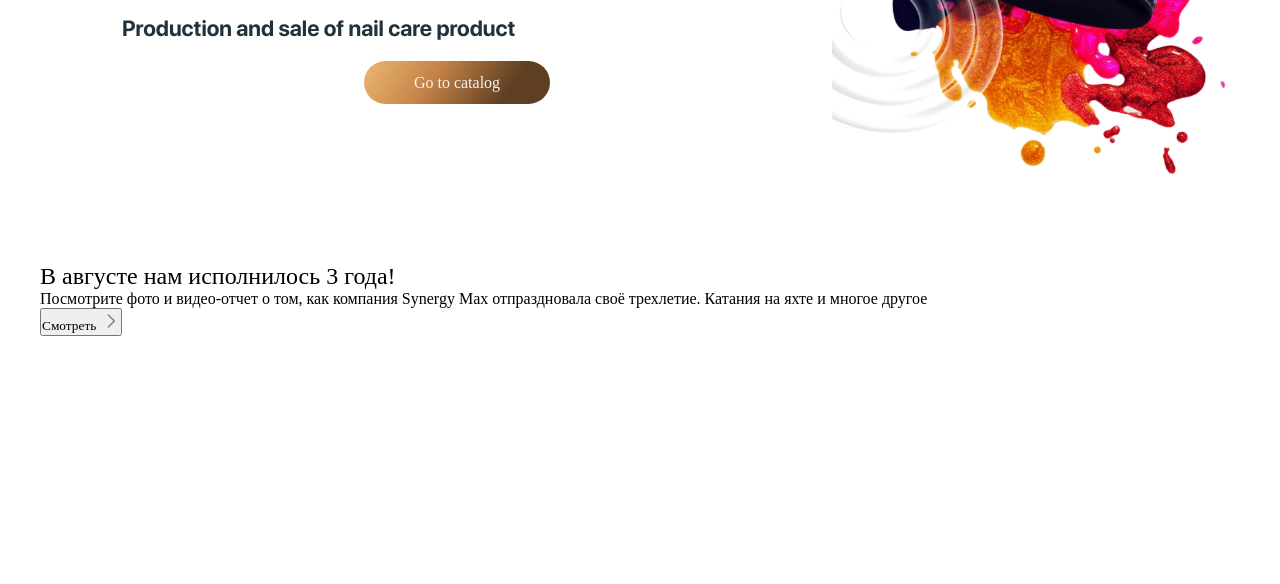
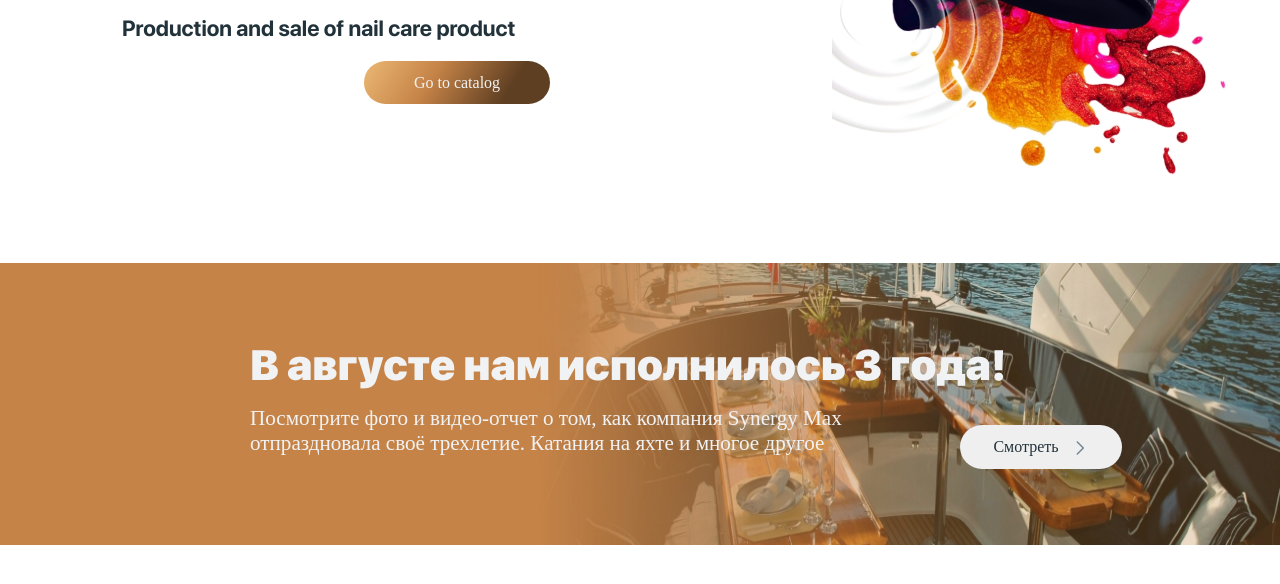
Before and after one commit to vitalya07/synergy, a plain HTML site: page index.html in a window 1280 px wide. Shown: the part 624-1208 px from the top of the page. Before the commit the page ends 960 px from the top, so only its background shows below. Drawn offline with Linux system fonts and the light colour scheme; a web font is replaced by a local one.

Commit message:
Адаптировал блок с юбилеем

```diff
--- a/index.html
+++ b/index.html
@@ -97,9 +97,8 @@
                 </div>
             </article> -->
             <article class="report">
-                <div class="container">
+                <img src="img/bg/bg-3yare.jpeg.jpeg" alt="bg" class="report__bg">
                 <h2 class="report__title">В августе нам исполнилось 3 года!</h2>
-                    <div class="report__wrapper">
                     <p class="report__descr">
                         Посмотрите фото и видео-отчет о том, как компания Synergy Max отпраздновала своё трехлетие. Катания на яхте и многое другое
                     </p>
@@ -107,8 +106,6 @@
                         <span>Смотреть</span>
                         <img src="icons/arrows/Chevron-Right.svg" alt="arrow-right">
                     </button>
-                    </div>
-                </div>
             </article>
         </main>
     </div>
--- a/scss/basic/_fonts.scss
+++ b/scss/basic/_fonts.scss
@@ -32,6 +32,16 @@
 }
 
 @font-face {
+    font-family: 'SF Pro medium';
+    src: url(../fonts/SFPRo/SFProDisplay-Medium.eot);
+    src: url(../fonts/SFPRo/SFProDisplay-Medium.ttf);
+    src: url(../fonts/SFPRo/SFProDisplay-Medium.woff);
+    src: url(../fonts/SFPRo/SFProDisplay-Medium.woff2);
+    font-weight: 500;
+}
+
+
+@font-face {
     font-family: 'SF compact text Black';
     src: url(../fonts/SF-Compact/SF-Compact-Text-Black.ttf);
     font-weight: 900;
--- a/scss/basic/_media.scss
+++ b/scss/basic/_media.scss
@@ -43,7 +43,6 @@
             line-height: 16px;
         }
     }
-    // grid-template-columns: 379px 424px 500px;
     .initalCatalog {
         margin-bottom: 200px;
         &__wrapper {
@@ -55,7 +54,32 @@
             align-items: start;
         }
     }
-
+    .report {
+        &__title {
+            top: 77px;
+            left: 250px;
+        }
+        &__descr {
+            top: 143px;
+            left: 250px;
+            max-width: 691px;
+        }
+        &__btn {
+            position: absolute;
+            top: 162px;
+            left: 960px;
+            width: 162px;
+            height: 44px;
+            gap: 10px;
+            border-radius: 50px;
+            padding-top: 12px;
+            padding-right: 27px;
+            padding-bottom: 12px;
+            padding-left: 27px;
+            font-size: 16px;
+            line-height: 19.09px;
+        }
+    }
 }
 @media(max-width: 1397px) {
     .container {
--- a/scss/basic/style.scss
+++ b/scss/basic/style.scss
@@ -5,4 +5,5 @@
 @import '../block/header';
 @import '../block/mainSection';
 @import '../block/initalCatalog';
+@import '../block/report';
 @import 'media';
--- /dev/null
+++ b/scss/block/_report.scss
@@ -0,0 +1,53 @@
+.report {
+    margin-bottom: 200px;
+    position: relative;
+    &__bg {
+        min-height: 282px;
+        width: 100%;
+    }
+    &__title {
+        position: absolute;
+        top: 77px;
+        left: 363px;
+        font-family: 'SF Pro Black', 'sans-serif';
+        font-weight: 900;
+        font-size: 42.25px;
+        line-height: 50.42px;
+        color: #F1F2F4;
+    }
+    &__descr {
+        position: absolute;
+        top: 143px;
+        left: 363px;
+        font-family: 'SF compact text medium', 'sans-serif';
+        font-weight: 500;
+        font-size: 21.13px;
+        line-height: 25.21px;
+        letter-spacing: 0%;
+        color: #F1F2F4;
+        max-width: 691px;
+    }
+    &__btn {
+        position: absolute;
+        top: 162px;
+        left: 1098px;
+        border: none;
+        width: 162px;
+        height: 44px;
+        gap: 10px;
+        border-radius: 50px;
+        padding-top: 12px;
+        padding-right: 27px;
+        padding-bottom: 12px;
+        padding-left: 27px;
+        display: flex;
+        align-items: center;
+        justify-content: center;
+        font-family: 'SF Pro medium', 'sans-serif';
+        font-weight: 500;
+        font-size: 16px;
+        line-height: 19.09px;
+        color: $colorText;
+        cursor: pointer;
+    }
+}
```
Also changed, not shown: css/style.min.css, img/bg/bg-3yare.jpeg (deleted), img/bg/bg-3yare.jpeg.jpeg (added), 1 other file. Lines whose indentation alone changed are shown as unchanged.
